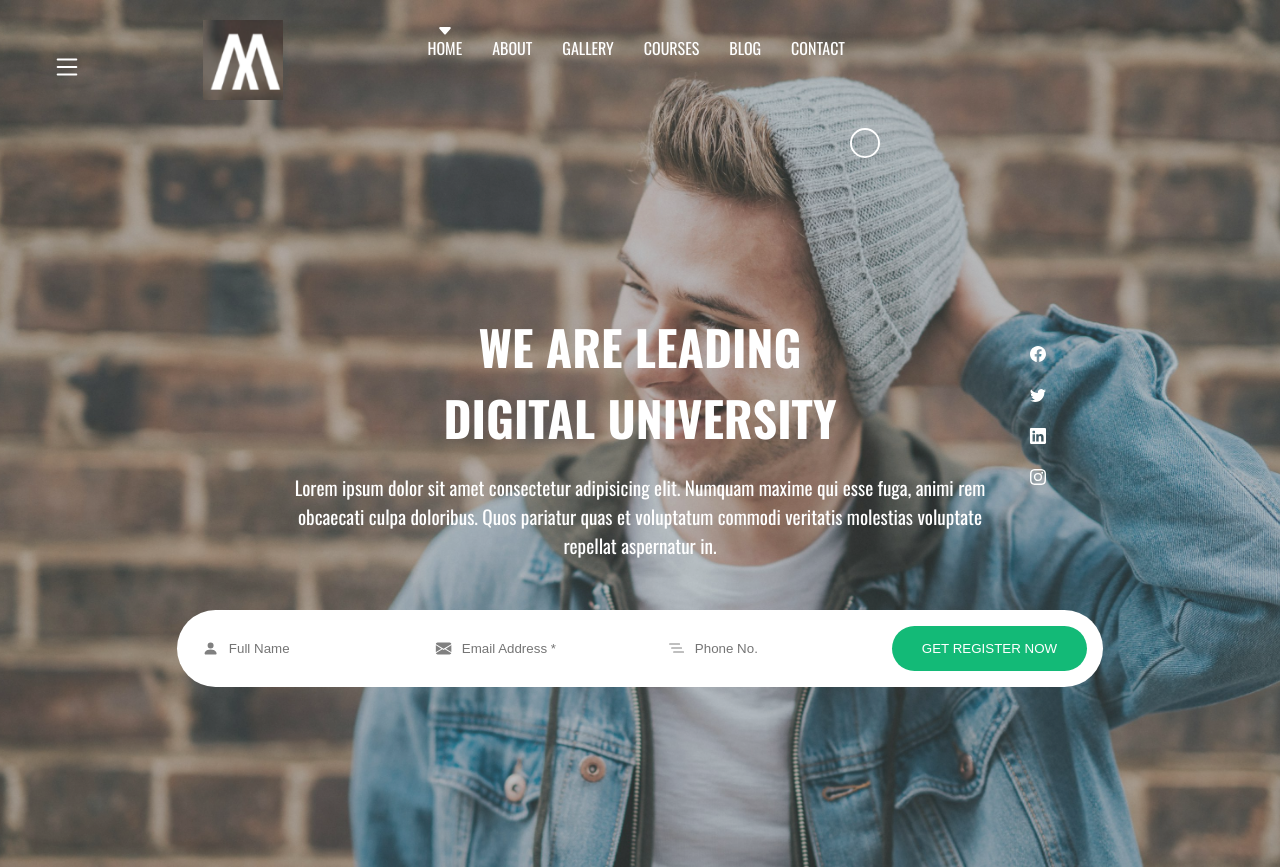
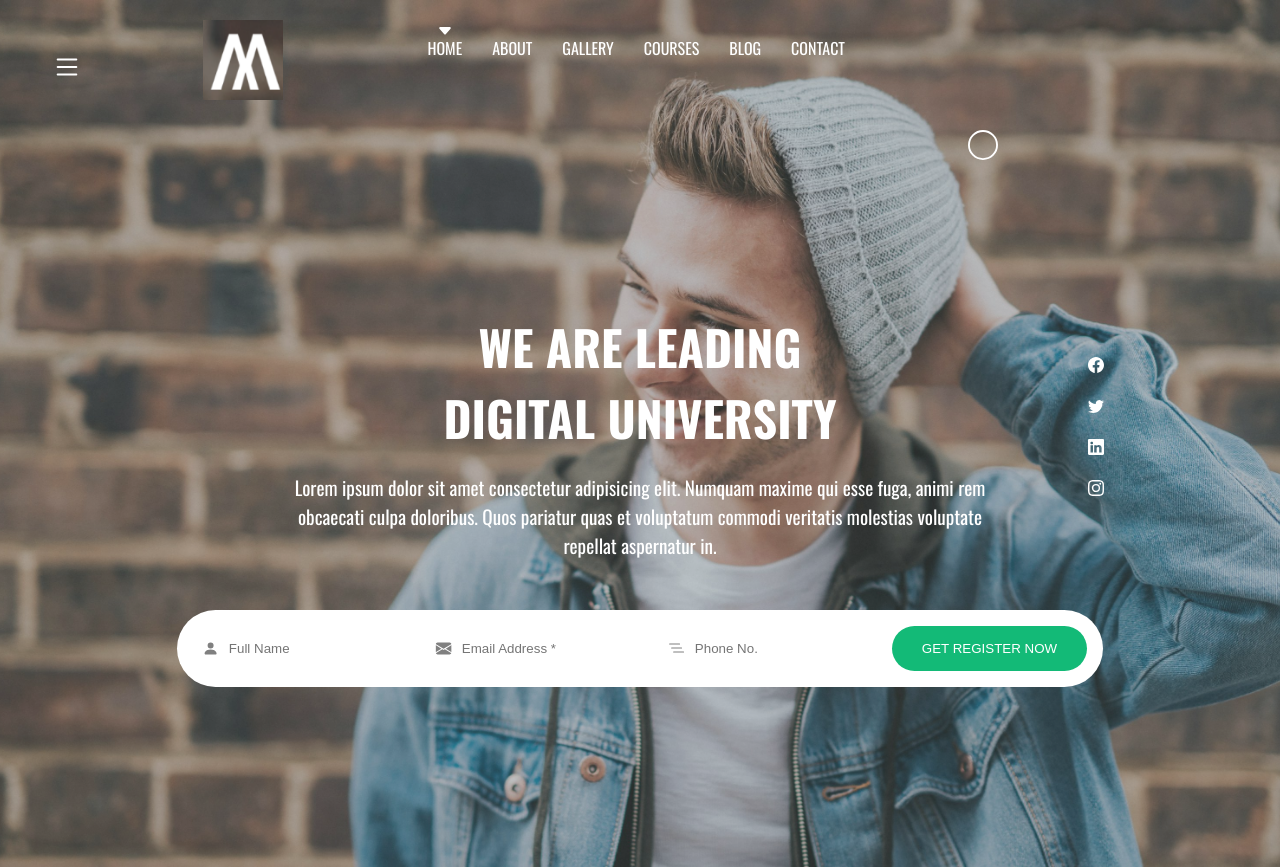
Before and after one commit to oscarruiizz/Responsive, a plain HTML site: page index.html in a window 1280 px wide. Shown: the top 867 px of the page. Drawn offline with nearby package versions, Linux system fonts and the light colour scheme.

Commit message:
aside arreglado

```diff
--- a/static/css/style.css
+++ b/static/css/style.css
@@ -128,8 +128,8 @@ header * {
 
   .div-svg{
     position: absolute;
-    top: 8rem;
-    right: 25rem;
+    top: 15%;
+    right: 22%;
   }
 
   aside{
@@ -137,8 +137,8 @@ header * {
     flex-direction: column;
     align-items: right;
     position: absolute;
-    top: 21rem;
-    right: 14rem;
+    top: 40%;
+    right: 13%;
   }
 
   aside svg {
```
